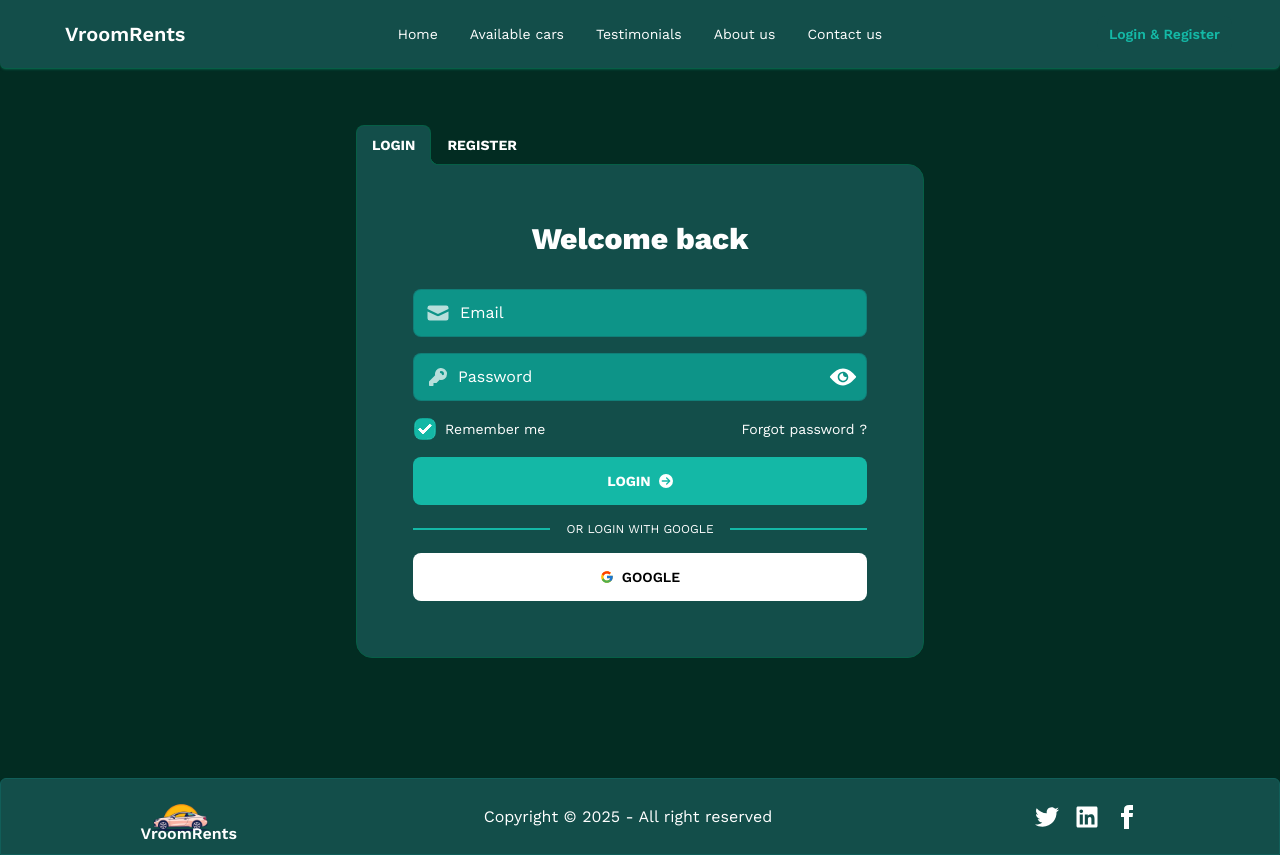
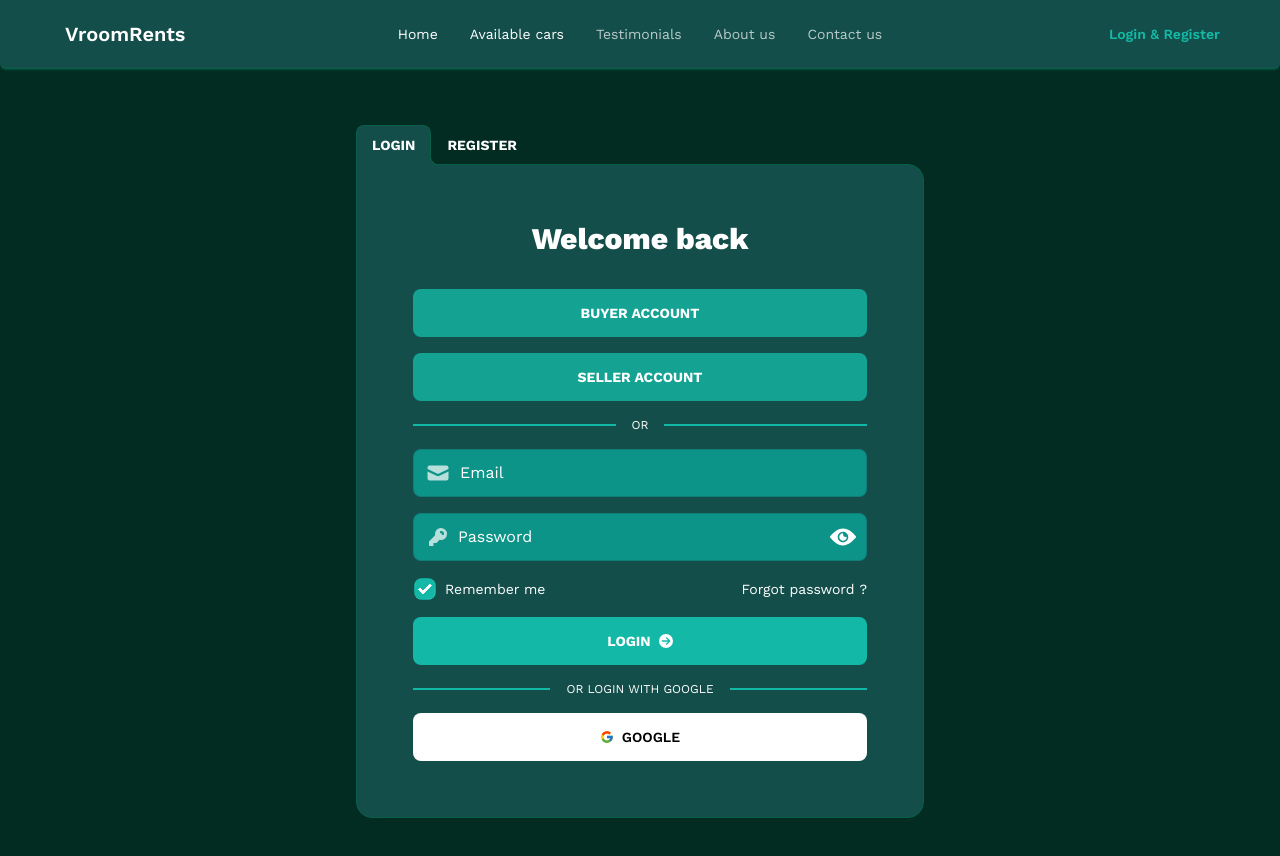
Before and after one commit to MohammadYasin74630/VroomRents-client-side, a React (Vite) app: page /my-account in a window 1280 px wide. Shown: the top 856 px of the page. Built offline with nearby package versions, Linux system fonts and the light colour scheme; no server answers.

Commit message:
test account option added in the login form

```diff
--- a/src/components/Footer.jsx
+++ b/src/components/Footer.jsx
@@ -25,7 +25,7 @@
                                 d="M24 4.557c-.883.392-1.832.656-2.828.775 1.017-.609 1.798-1.574 2.165-2.724-.951.564-2.005.974-3.127 1.195-.897-.957-2.178-1.555-3.594-1.555-3.179 0-5.515 2.966-4.797 6.045-4.091-.205-7.719-2.165-10.148-5.144-1.29 2.213-.669 5.108 1.523 6.574-.806-.026-1.566-.247-2.229-.616-.054 2.281 1.581 4.415 3.949 4.89-.693.188-1.452.232-2.224.084.626 1.956 2.444 3.379 4.6 3.419-2.07 1.623-4.678 2.348-7.29 2.04 2.179 1.397 4.768 2.212 7.548 2.212 9.142 0 14.307-7.721 13.995-14.646.962-.695 1.797-1.562 2.457-2.549z"></path>
                         </svg>
                     </Link>
-                    <Link className="hover:text-teal-500" to="https://www.linkedin.com/in/mohammad-yasin-2443872b5" target="_blank">
+                    <Link className="hover:text-teal-500" to="https://www.linkedin.com/in/mohammadyasin74630" target="_blank">
                         <FaLinkedin className="text-2xl" />
                     </Link>
                     <Link className="hover:text-teal-500" to="https://www.facebook.com/mohammad.sahadat.587/" target="_blank">
--- a/src/components/Nav.jsx
+++ b/src/components/Nav.jsx
@@ -24,9 +24,9 @@
     const links = <>
         <li><NavLink to="/">Home</NavLink></li>
         <li><NavLink to="/available-cars">Available cars</NavLink></li>
-        <li><Link to="#">Testimonials</Link></li>
-        <li><Link to="#">About us</Link></li>
-        <li><Link to="#">Contact us</Link></li>
+        <li><Link className="text-white/70" to="#">Testimonials</Link></li>
+        <li><Link className="text-white/70" to="#">About us</Link></li>
+        <li><Link className="text-white/70" to="#">Contact us</Link></li>
     </>
 
     return (
@@ -94,7 +94,7 @@
                                             <FaRegUserCircle className="text-2xl text-teal-500" /> Profile
                                         </NavLink>
                                         {
-                                            Cookies.get("role") === "vendor" ? <>
+                                            Cookies.get("role") === "vendor" || user?.email === "binodonprojukti@gmail.com" ? <>
                                                 <NavLink
                                                     className="py-2 px-4 flex items-center gap-2 hover:bg-emerald-800"
                                                     to="/add-car">
@@ -121,7 +121,7 @@
                                             () => {
                                                 logout()
                                                     .then(() => {
-
+                                                        Cookies.remove("role")
                                                         navigate("/")
 
                                                         myAxios.delete("/jwt")
--- a/src/pages/Login-Register/Login.jsx
+++ b/src/pages/Login-Register/Login.jsx
@@ -20,6 +20,28 @@
 
     const success = (msg) => toast.success(msg, { position: "top-right" });
     const error = (msg) => toast.error(msg, { position: "top-right" });
+
+    const buyerLogin = (e) => {
+        const email = e.target.form.email;
+        const password = e.target.form.password;
+
+        email.value = "mohammadyasin74630@gmail.com";
+        password.value = "Mess@sess";
+
+        email.parentElement.style.outline = ""
+        password.parentElement.style.outline = ""
+    }
+
+    const sellerLogin = (e) => {
+        const email = e.target.form.email;
+        const password = e.target.form.password;
+
+        email.value = "binodonprojukti@gmail.com";
+        password.value = "Mess@sess";
+
+        email.parentElement.style.outline = ""
+        password.parentElement.style.outline = ""
+    }
 
     const handleSubmit = (e) => {
 
@@ -170,6 +192,16 @@
 
                     <p className="flex items-center justify-center gap-2 text-3xl font-extrabold pb-4">Welcome back </p>
 
+                    <button className="flex items-center justify-center gap-2 bg-teal-500/80 w-full p-3 rounded-lg font-bold  hover:bg-teal-500/60 btn btn-ghost [--bc:red]" type="button" onClick={buyerLogin}>
+                        BUYER ACCOUNT
+                    </button>
+
+                    <button className="flex items-center justify-center gap-2 bg-teal-500/80 w-full p-3 rounded-lg font-bold  hover:bg-teal-500/60 btn btn-ghost [--bc:red]" type="button" onClick={sellerLogin}>
+                        SELLER ACCOUNT
+                    </button>
+
+                    <div className="divider text-xs before:bg-teal-500 after:bg-teal-500 ">OR</div>
+
                     <label className="input input-bordered flex items-center gap-[14px] bg-teal-600 focus-within:outline-teal-500/50">
                         <svg
                             xmlns="http://www.w3.org/2000/svg"
--- a/src/pages/Update-Profile/UpdateProfile.jsx
+++ b/src/pages/Update-Profile/UpdateProfile.jsx
@@ -19,7 +19,12 @@
     const myAxios = useAxios();
 
     if (Cookies.get('role') === undefined) {
-        Cookies.set('role', 'customer')
+        if (user?.email === "binodonprojukti@gmail.com") {
+            Cookies.set('role', 'vendor')
+        }
+        else {
+            Cookies.set('role', 'customer')
+        }
     }
 
     const success = (msg) => toast.success(msg, { position: "top-right" });
```
Also changed, not shown: public/car logo (3).webp.
